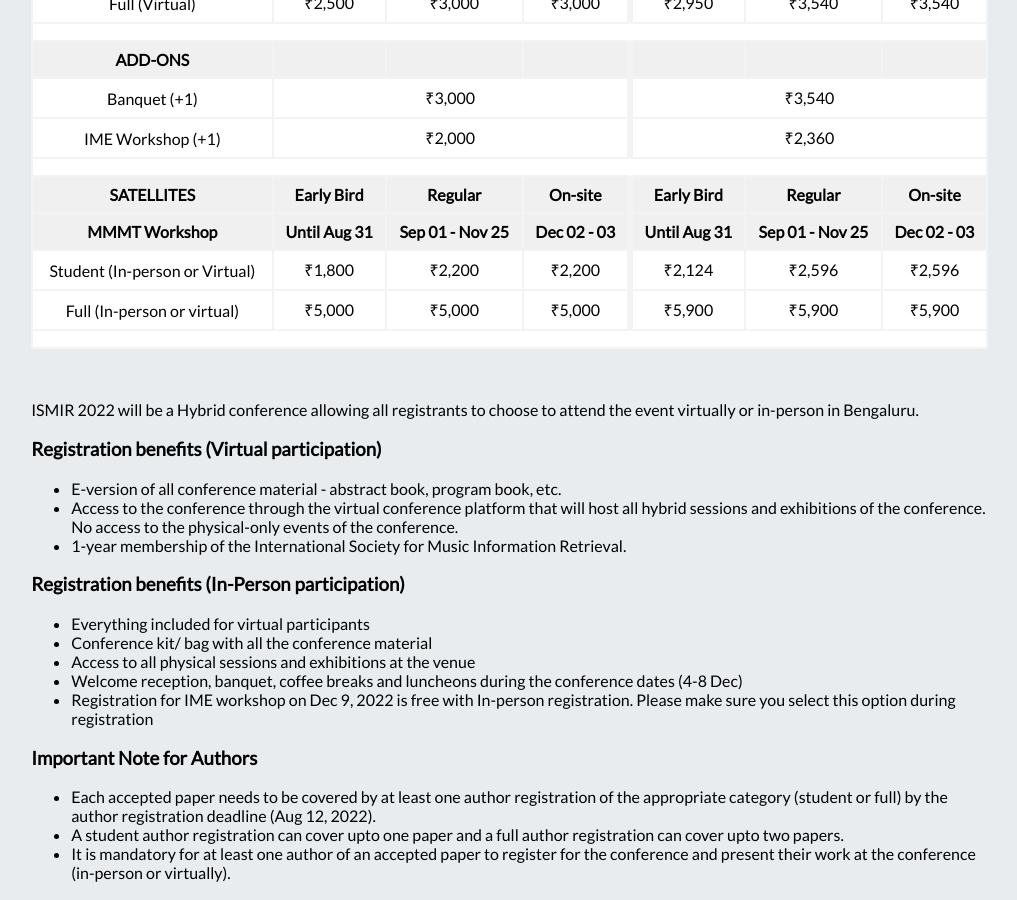
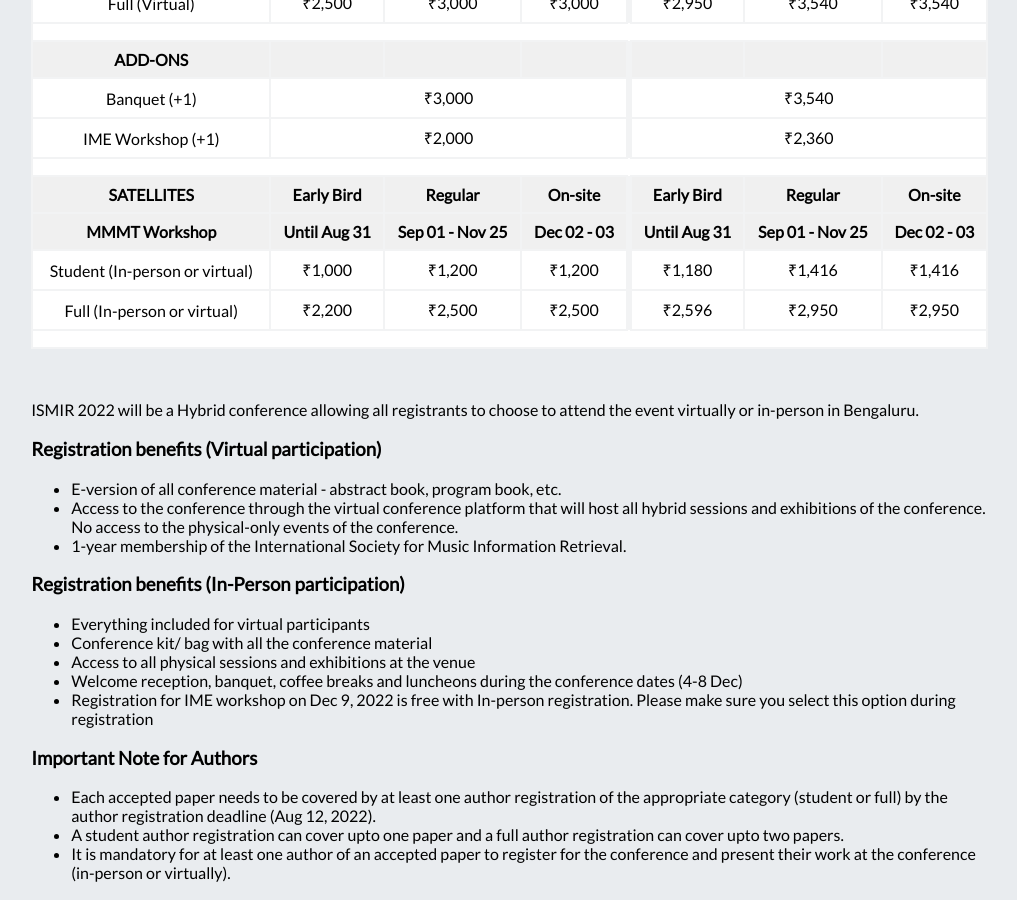
Before and after one commit to ismir2022/ismir2022.github.io, a Jekyll site: the page built from attend/registration_staging.md, in a window 1280 px wide and 900 px high, scrolled down 1342 px. Shown: the whole window, without its empty margins (156-1173 px from the left). Built offline with Jekyll 4.4.1, drawn with Linux system fonts in a browser that asks for light colours; nearby versions of some CDN libraries.

Commit message:
Update registration_staging.md

```diff
--- a/attend/registration_staging.md
+++ b/attend/registration_staging.md
@@ -186,23 +186,23 @@
     <th class="reg">Sep 01 - Nov 25</th>
     <th class="reg">Dec 02 - 03</th>
   </tr>
-  <tr class="reg">
-  	<td class="reg">Student (In-person or Virtual)</td>
-    <td class="reg">&#8377;1,800</td>
-    <td class="reg">&#8377;2,200</td>
-    <td class="reg">&#8377;2,200</td>
-    <td class="reg">&#8377;2,124</td>
-    <td class="reg">&#8377;2,596</td>
-    <td class="reg">&#8377;2,596</td>
+<tr class="reg">
+  	<td class="reg">Student (In-person or virtual)</td>
+    <td class="reg">&#8377;1,000</td>
+    <td class="reg">&#8377;1,200</td>
+    <td class="reg">&#8377;1,200</td>
+    <td class="reg">&#8377;1,180</td>
+    <td class="reg">&#8377;1,416</td>
+    <td class="reg">&#8377;1,416</td>
   </tr>
   <tr class="reg">
     <td class="reg">Full (In-person or virtual)</td>
-    <td class="reg">&#8377;5,000</td>
-    <td class="reg">&#8377;5,000</td>
-    <td class="reg">&#8377;5,000</td>
-    <td class="reg">&#8377;5,900</td>
-    <td class="reg">&#8377;5,900</td>
-    <td class="reg">&#8377;5,900</td>
+    <td class="reg">&#8377;2,200</td>
+    <td class="reg">&#8377;2,500</td>
+    <td class="reg">&#8377;2,500</td>
+    <td class="reg">&#8377;2,596</td>
+    <td class="reg">&#8377;2,950</td>
+    <td class="reg">&#8377;2,950</td>
   </tr>
   <tr>
   	<td class="reg" colspan="8"> </td>
```
